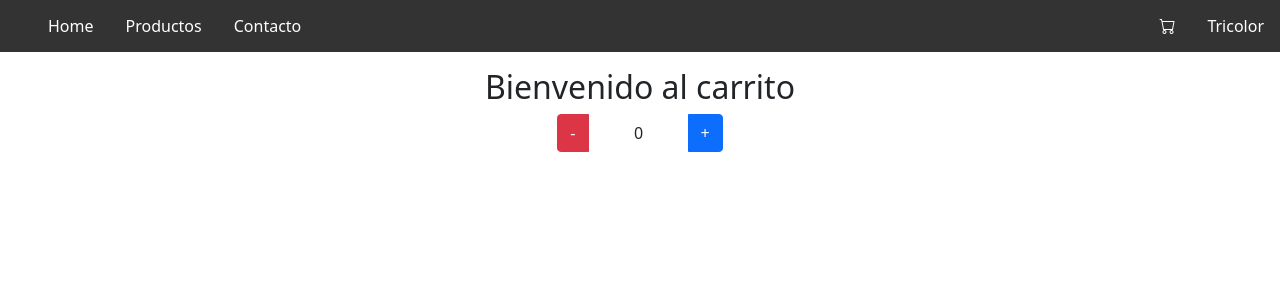
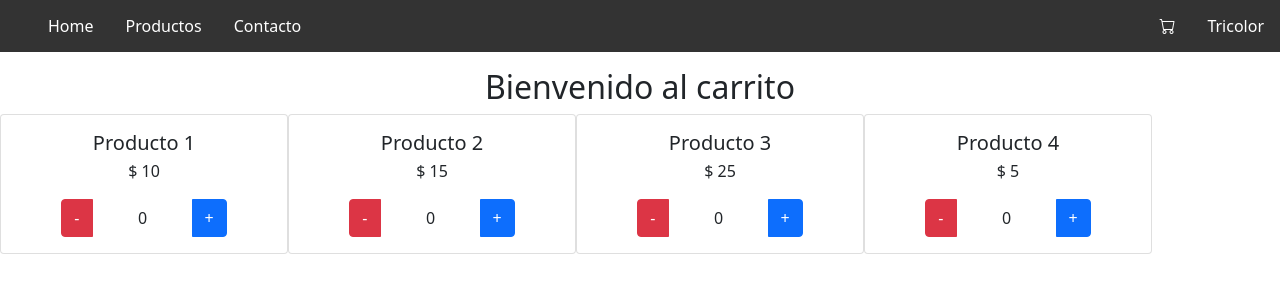
Before and after one commit to DigruttolaGabriel/tricolor-digruttola, a React (Create React App) app: page / in a window 1280 px wide. Shown: the top 300 px of the page. Built offline with nearby package versions, Linux system fonts and the light colour scheme.

Commit message:
adding array of info

```diff
--- /dev/null
+++ b/src/components/Item/ItemCard.jsx
@@ -0,0 +1,23 @@
+import {Card} from "react-bootstrap";
+import "../Item/ItemCounter.css"
+import ItemCounter from "./ItemCounter";
+
+function ItemCard({item}) {
+
+    return (
+        <div>
+            <Card style={{ width: '18rem' }}>
+                <Card.Body>
+                    <Card.Title>{item.name}</Card.Title>
+                    <Card.Subtitle className="mb-2 text-muted"></Card.Subtitle>
+                    <Card.Text>
+                        $ {item.price}
+                    </Card.Text>
+                    <ItemCounter stock={item.stock}/>
+                </Card.Body>
+            </Card>
+        </div>
+    );
+}
+
+export default ItemCard;
--- a/src/components/Item/Item.jsx
+++ b/src/components/Item/ItemCounter.jsx
@@ -1,13 +1,12 @@
 import {useState} from "react";
 import {Button, ButtonGroup} from "react-bootstrap";
-import "./Item.css"
+import "../Item/ItemCounter.css"
 
-function Item() {
-    const stock = 5;
+function ItemCounter(props) {
     const [count, setCount] = useState(0);
 
     function increment() {
-        if (count < stock)
+        if (count < props.stock)
             setCount(count + 1);
     }
 
@@ -27,4 +26,4 @@ function Item() {
     );
 }
 
-export default Item;
+export default ItemCounter;
--- /dev/null
+++ b/src/components/Item/ItemList.jsx
@@ -0,0 +1,55 @@
+import {useEffect, useState} from "react";
+import ItemCard from "./ItemCard";
+
+function ItemList() {
+    const data = [
+        {
+            id: 1,
+            name: "Producto 1",
+            price: 10,
+            stock: 20
+        },
+        {
+            id: 2,
+            name: "Producto 2",
+            price: 15,
+            stock: 5
+        },
+        {
+            id: 3,
+            name: "Producto 3",
+            price: 25,
+            stock: 15
+        },
+        {
+            id: 4,
+            name: "Producto 4",
+            price: 5,
+            stock: 50
+        }
+    ]
+    const [items, setItems] = useState([]);
+
+    function fetchData() {
+        return new Promise(resolve => {
+            setTimeout(resolve(data), 2000);
+        });
+    }
+
+    useEffect(() => {
+        fetchData()
+            .then((data) => {
+                setItems(data);
+            });
+    }, [])
+
+    return (
+        <div style={{ display:"flex"}}>
+            {
+                items.map(item => (<ItemCard key={item.id} item={item} />))
+            }
+        </div>
+    );
+}
+
+export default ItemList;
--- a/src/components/ItemListContainer/ItemListContainer.jsx
+++ b/src/components/ItemListContainer/ItemListContainer.jsx
@@ -1,10 +1,10 @@
-import Item from "../Item/Item";
+import ItemList from "../Item/ItemList";
 
 function ItemListContainer(props) {
     return (
         <div>
             <h2>{ props.welcomeMessage }</h2>
-            <Item />
+            <ItemList />
         </div>
     );
 }
```
Also changed, not shown: src/components/Item/ItemCounter.css (renamed from src/components/Item/Item.css).
